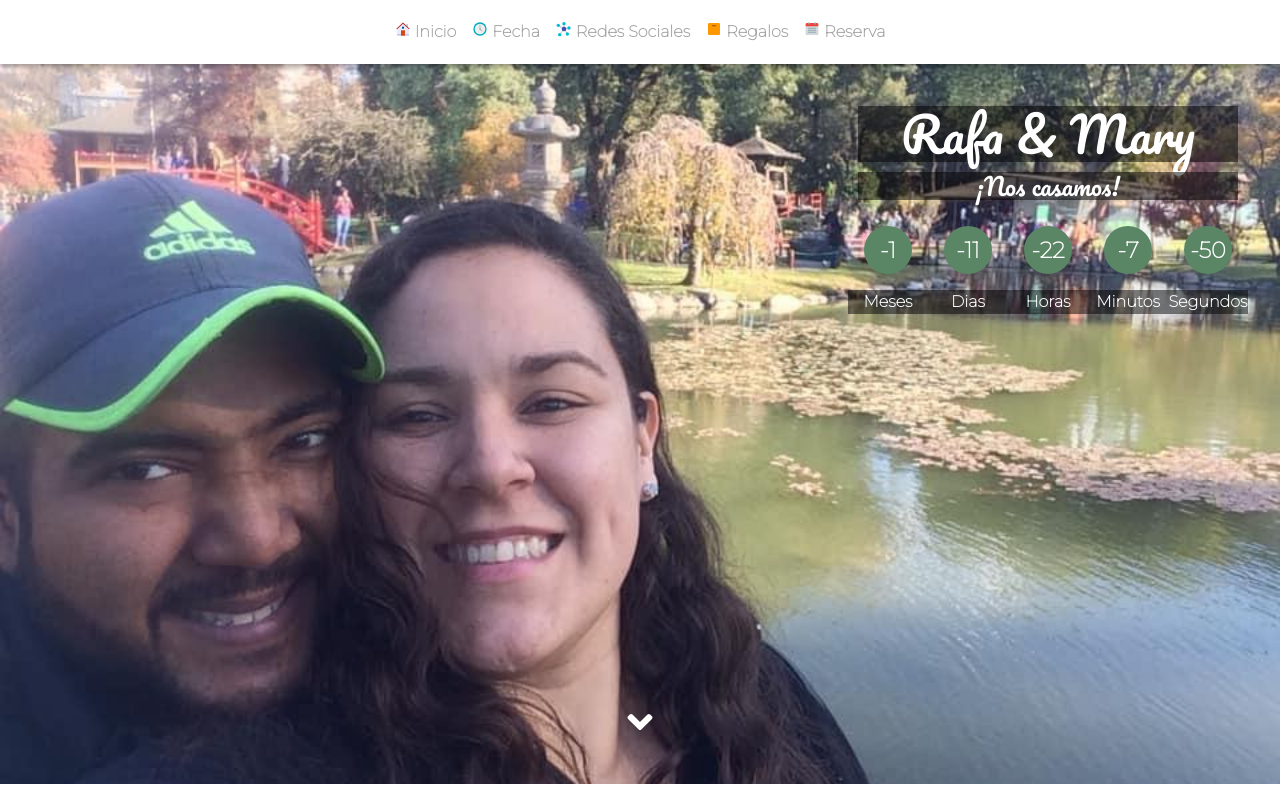
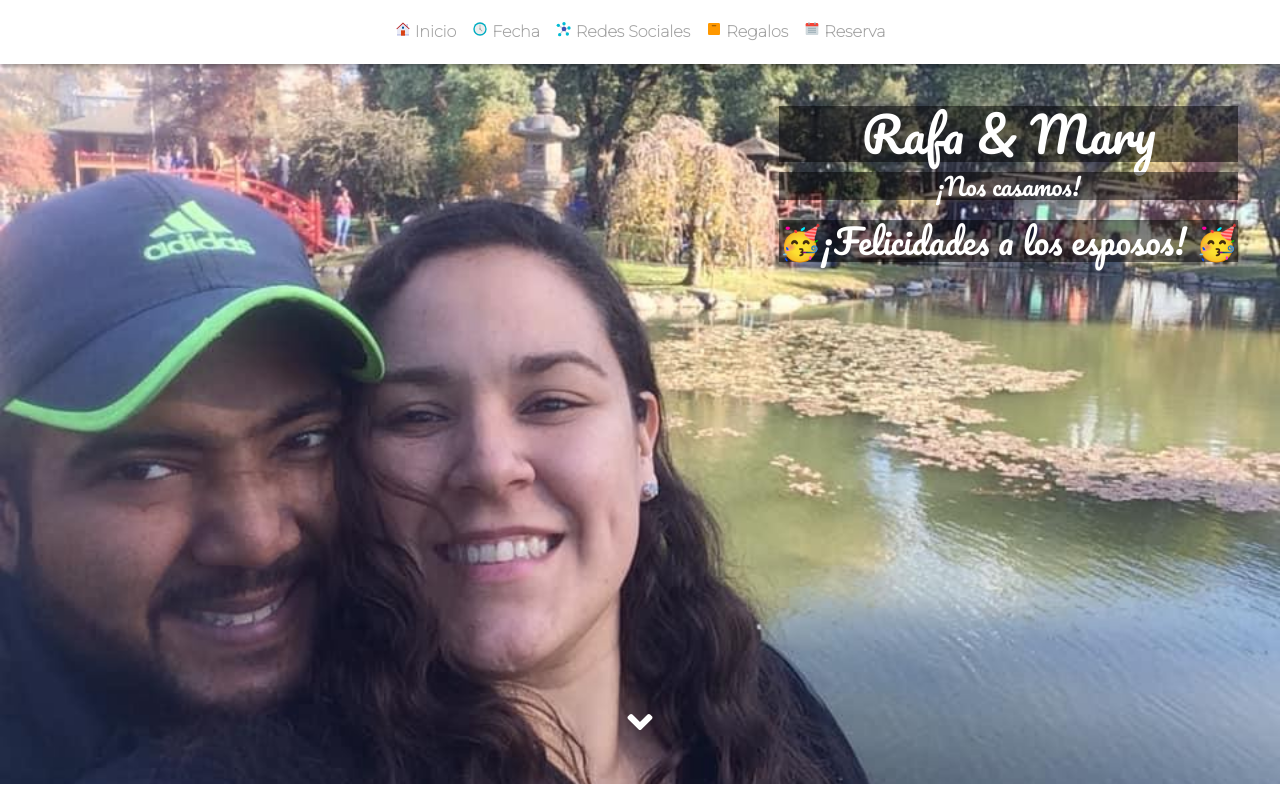
Before and after one commit to Codereggs/webPageMatrimonial, a React (Create React App) app: page / in a window 1280 px wide. Shown: the top 800 px of the page. Built offline with nearby package versions, Linux system fonts and the light colour scheme.

Commit message:
evento temporizador

```diff
--- a/src/Components/ReactTemporizador.js
+++ b/src/Components/ReactTemporizador.js
@@ -9,11 +9,17 @@ export const Temporizador = () => {
   const [minutos, setMinutos] = useState(null);
   const [horas, setHoras] = useState(null);
   const [segundos, setSegundos] = useState(null);
+  const [evento, setEvento] = useState(null);
 
   const countDown = () => {
     let init = new Date(2021, 11, 11, 0, 0, 0).getTime();
     let today = new Date().getTime();
     let diferencia = init - today;
+
+    if (Math.sign(diferencia) === -1) {
+      setEvento(true);
+      return;
+    }
 
     setMeses(
       Math.floor(
@@ -37,17 +43,16 @@ export const Temporizador = () => {
   const lg = useMediaQuery("(min-width:769px)");
 
   useEffect(() => {
+    Aos.init({ duration: 2000 });
     setInterval(countDown, 1000);
-    Aos.init({ duration: 2000 });
   }, []);
 
   const textTempStyle = {
     backgroundColor: "rgba(0,0,0, 0.5)",
   };
-
   return (
     <div className="temporizador" data-aos="fade-up">
-      {xs && (
+      {evento === false && xs && (
         <>
           <div>
             <div className="tempObj">{meses}</div>
@@ -81,6 +86,17 @@ export const Temporizador = () => {
           </div>
         </>
       )}
+      {evento && (
+        <div>
+          <Typography
+            variant="h4"
+            style={{ backgroundColor: "rgba(0,0,0, 0.5)", margin: "10px" }}
+          >
+            <span>🥳</span>
+            ¡Felicidades a los esposos! <span>🥳</span>
+          </Typography>
+        </div>
+      )}
     </div>
   );
 };
```
